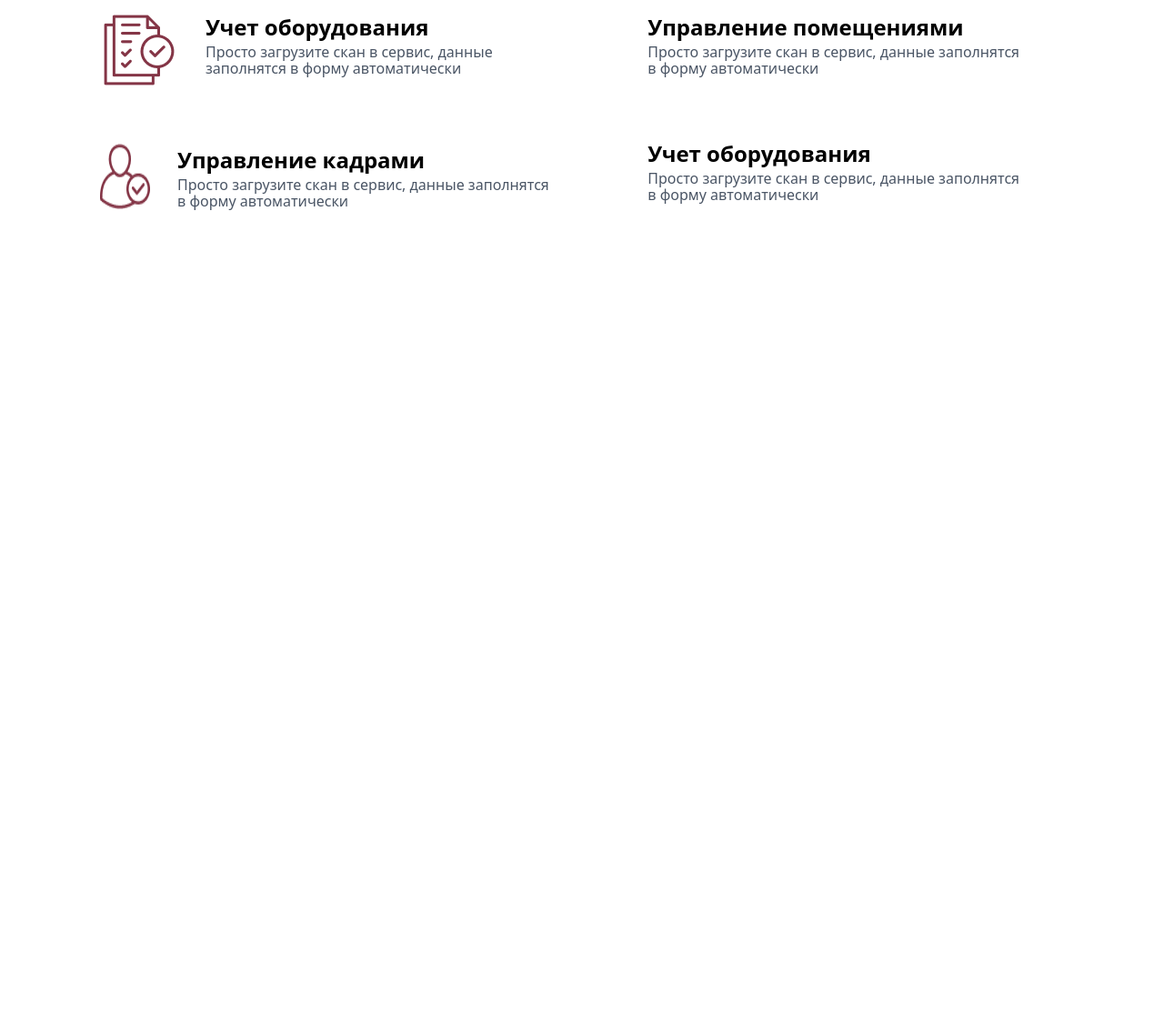
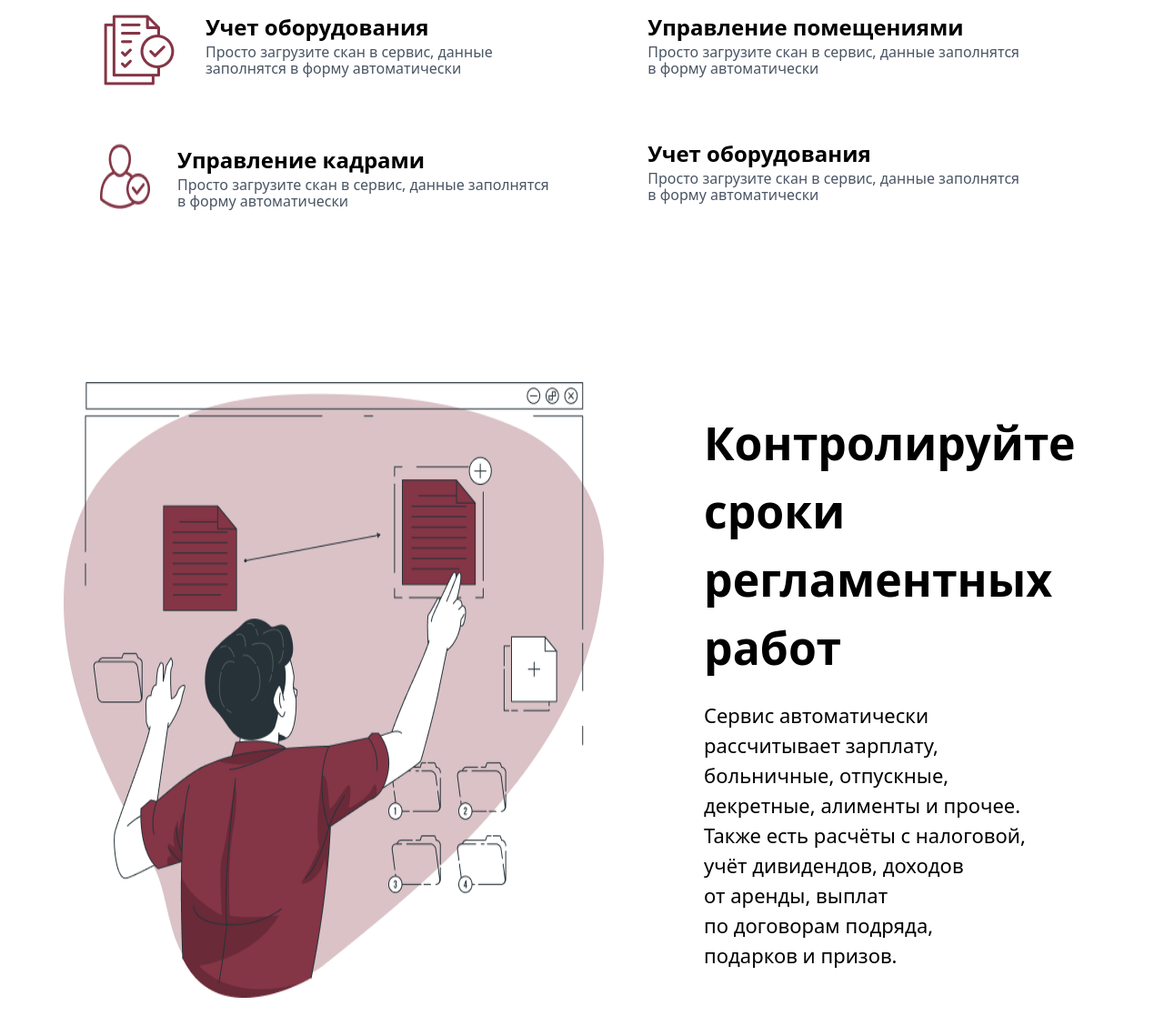
Before and after one commit to Osaf-Abdulloev/class-Work-tailwind-daptiv2, a website: page index.html in a window 1280 px wide. Shown: the part 2241-3358 px from the top of the page at 91% size. Before the commit the page ends 2541 px from the top, so only its background shows below. Drawn offline with Linux system fonts and the light colour scheme.

Commit message:
sec 7 Контролируйте сроки регламентных работ

```diff
--- a/index.html
+++ b/index.html
@@ -160,5 +160,16 @@
             </div>
         </div>
     </section>
+
+    <section class="mt-[100px] p-5">
+        <div class="flex flex-col-reverse gap-[30px] lg:flex lg:flex-row max-w-[1350px] mx-auto">
+            <img class="md:px-[50px]" src="./Frame (1).png" alt="">
+
+            <div class="flex flex-col gap-[20px] md:p-[30px]">
+                <h1 class="text-[26px] font-bold md:text-[50px]">Контролируйте сроки <br> регламентных работ</h1>
+                <p class="md:pr-[50px] lg:pr-[100px] text-[22px]">Сервис автоматически рассчитывает зарплату, больничные, отпускные, декретные, алименты и прочее. Также есть расчёты с налоговой, учёт дивидендов, доходов от аренды, выплат по договорам подряда, подарков и призов.</p>
+            </div>
+        </div>
+    </section>
 </body>
 </html>
```
Also changed, not shown: Frame (1).png (added), src/output.css.
